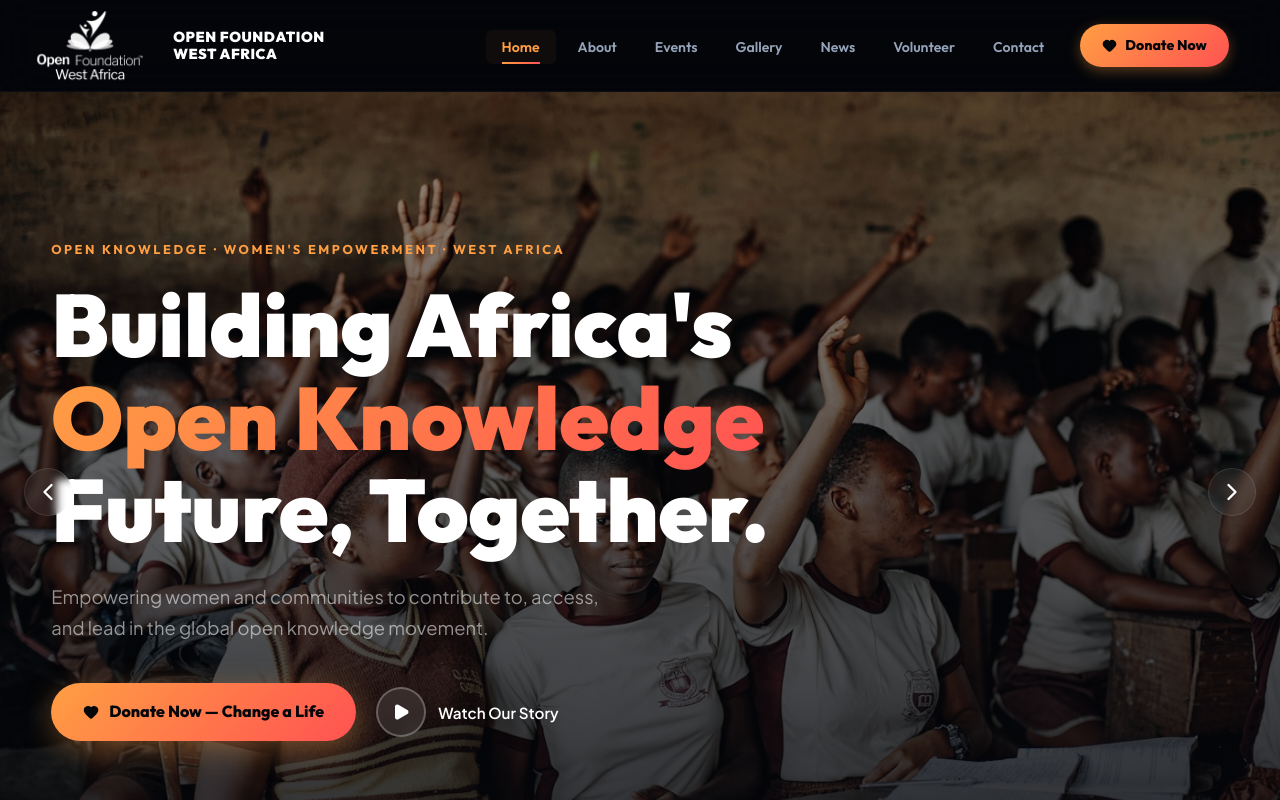
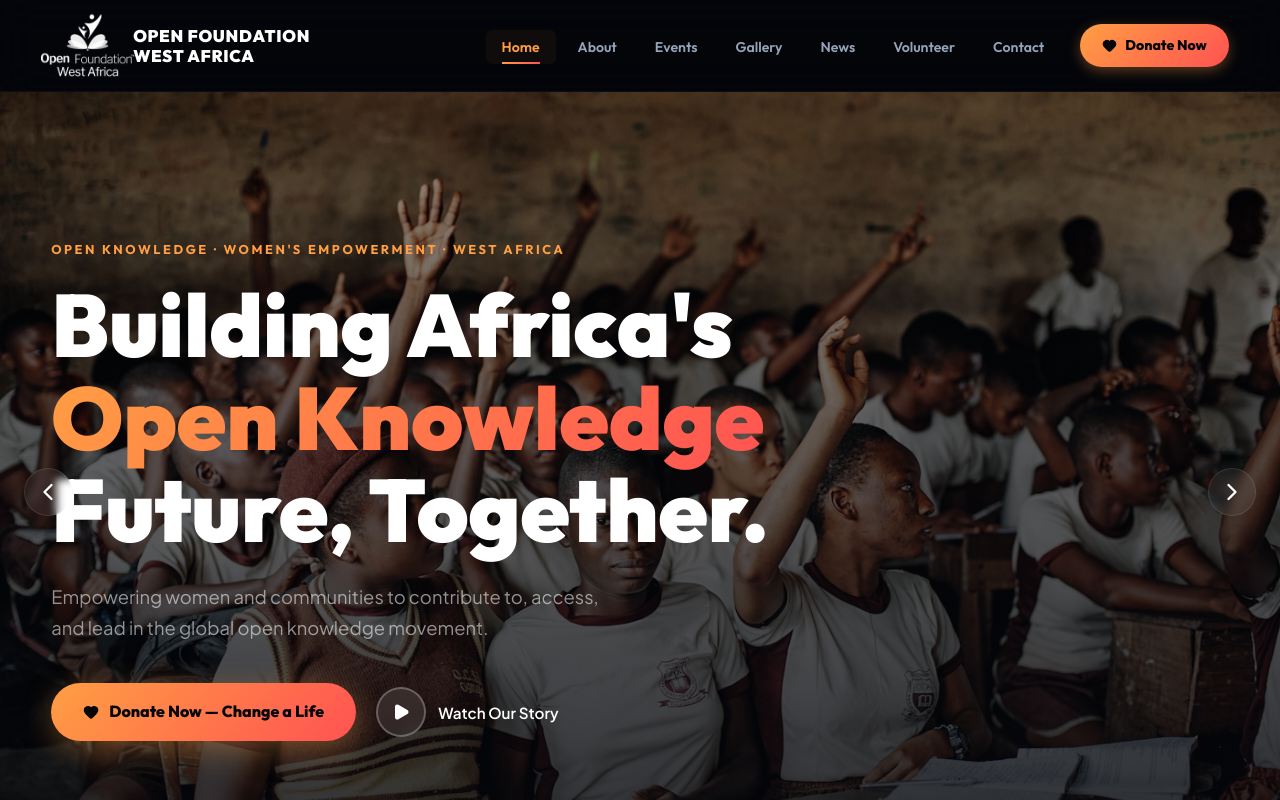
Before and after one commit to johnbrute16/OFWA-Website, a React (Vite) app: page / in a window 1280 px wide. Shown: the top 800 px of the page. Built offline with nearby package versions, Linux system fonts and the light colour scheme.

Commit message:
fixed routing issue with vercel

```diff
--- a/src/components/Navbar/Navbar.module.css
+++ b/src/components/Navbar/Navbar.module.css
@@ -25,34 +25,31 @@
 }
 
 .navLogo {
-  /* border: 1px solid red; */
   display: flex;
   align-items: center;
-  /* justify-content: center; */
-  gap: 50px;
+  gap: 14px;
   flex-shrink: 0;
   cursor: pointer;
   overflow: visible;
-  width: 25%;
 }
 
 .navLogo img {
-  width: 72px;
-  height: 72px;
+  width: 68px;
+  height: 68px;
   object-fit: contain;
-  transform: scale(1.6);
+  transform: scale(1.5);
   transform-origin: center;
   filter: brightness(0) invert(1);
   transition: transform 0.3s ease;
 }
 
 .navLogo:hover img {
-  transform: scale(1.7) rotate(-8deg);
+  transform: scale(1.6) rotate(-8deg);
 }
 
 .navLogoText {
   font-family: var(--font-heading);
-  font-size: 0.9rem;
+  font-size: 1.05rem;
   font-weight: 900;
   letter-spacing: 0.04em;
   line-height: 1.15;
```
Also changed, not shown: vercel.json (added).
